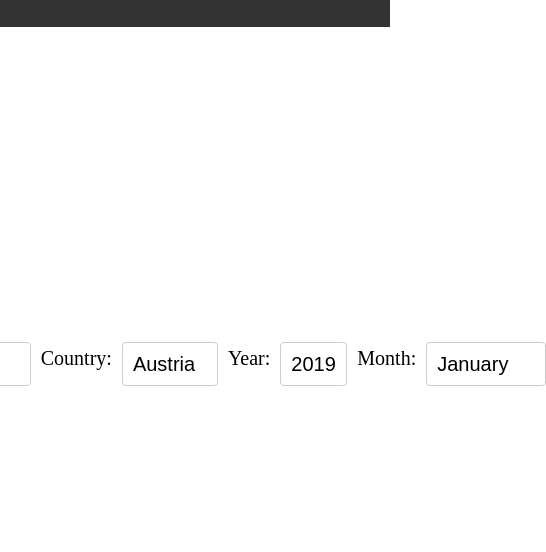
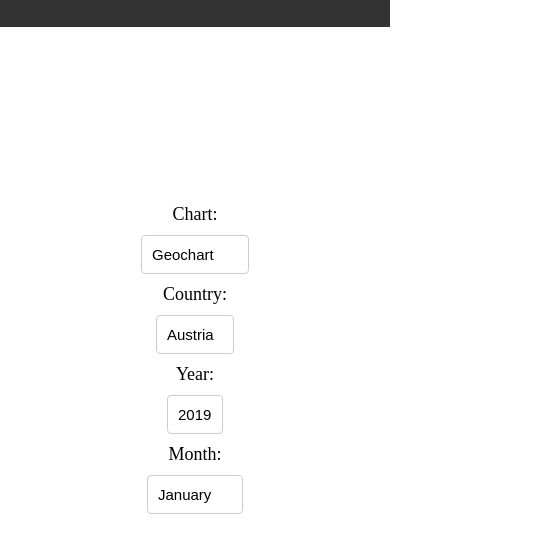
Before and after one commit to LilianaPopa-stud/Consumer_Confidence_Visualizer, a plain HTML site: page HTML/AdminPanel.html in a window 390 px wide. Shown: the part 144-696 px from the top of the page, 546 px wide, since content can reach past the window. Drawn offline with Linux system fonts and the light colour scheme.

Commit message:
admin panel

```diff
--- a/CSS/adminPanel.css
+++ b/CSS/adminPanel.css
@@ -121,6 +121,7 @@ label {
         display: flex;
         align-items: center;
         justify-content: center;
+        flex-direction: column;
     }
 
     form {
@@ -137,12 +138,12 @@ label {
         padding: 10px;
         border: 1px solid #ccc;
         border-radius: 4px;
-        font-size: 16px;
+        font-size: 20px;
     }
 
     select {
         padding: 10px;
-        font-size: 20px;
+        font-size: 15px;
         border: 1px solid #ccc;
         border-radius: 4px;
         background-color: white;
@@ -159,10 +160,13 @@ label {
 
     label {
         margin-bottom: 10px;
-        font-size: 20px;
+        font-size: 18px;
+    }
+
+    .content select {
+        display: block;
+        margin-bottom: 10px;
     }
 
 
-
-
 }
```
